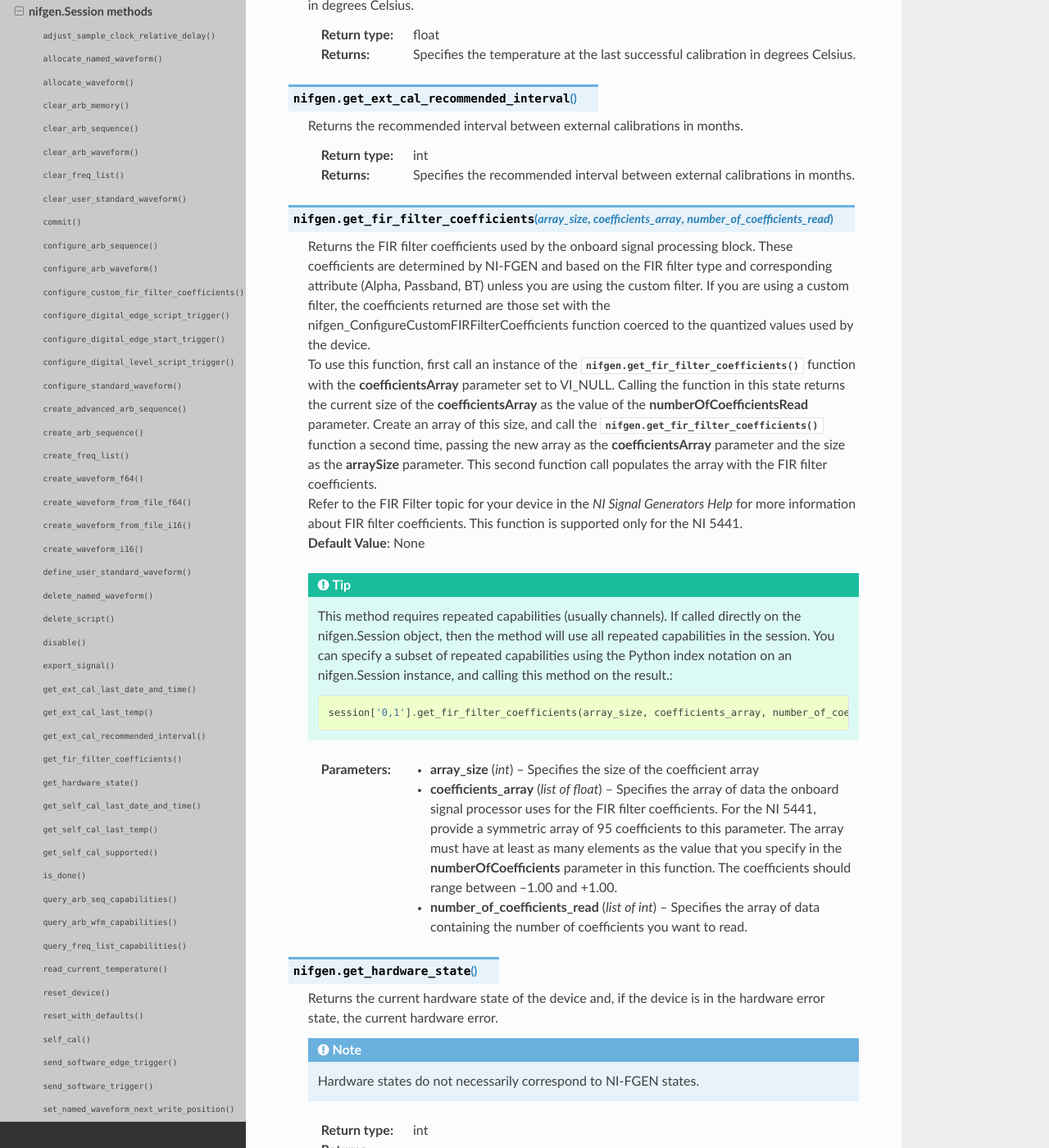
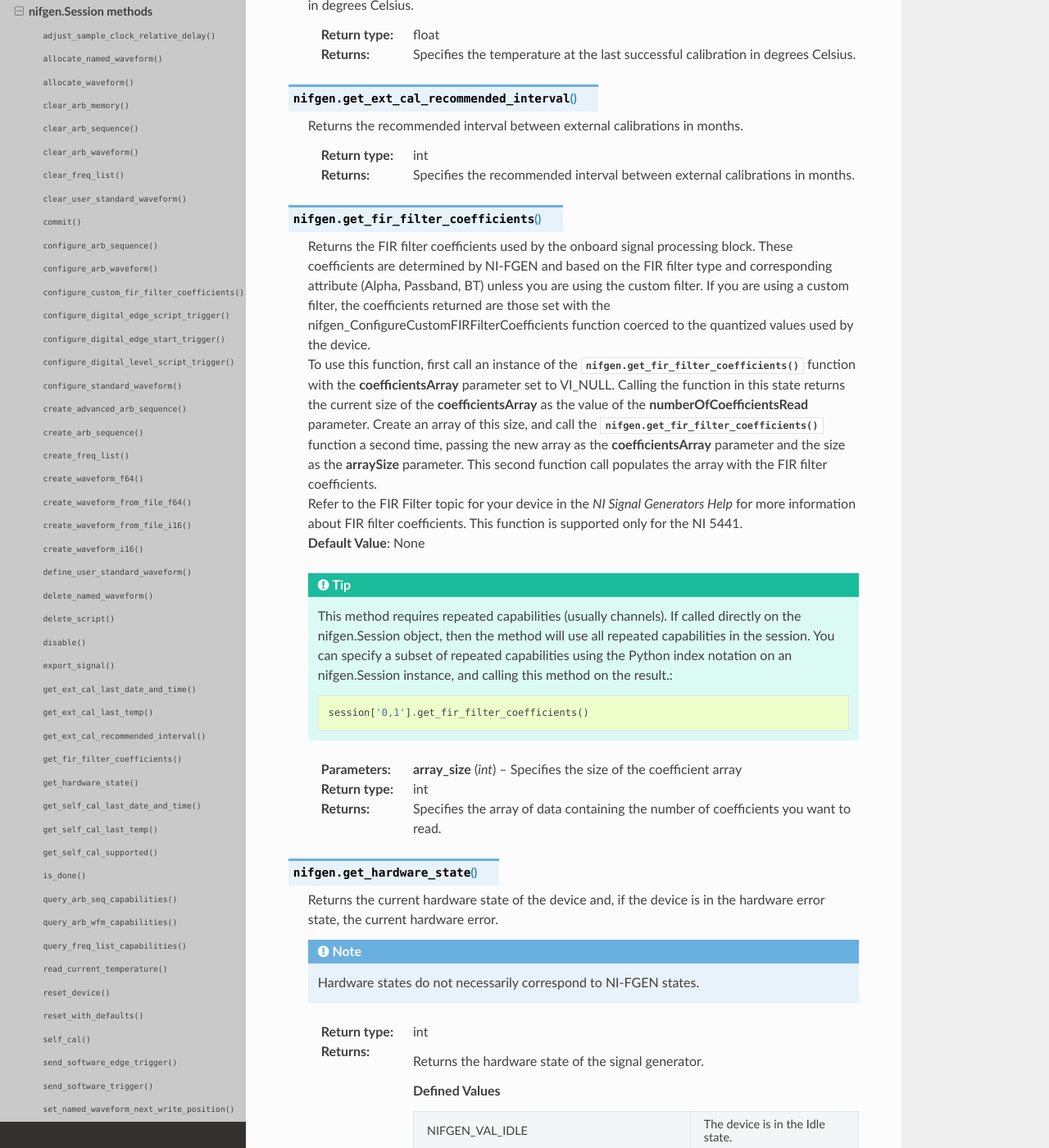
Before and after one commit to ni/nimi-python, a Sphinx documentation site: the page built from docs/nifgen/functions.rst, in a window 1280 px wide and 1400 px high, scrolled down 27763 px. Shown: the whole window at 82% size. Built offline with Sphinx 7.4.7 and the Read the Docs theme 2.0.0, drawn with Linux system fonts in a browser that asks for light colours; some of the changed text lies outside the part shown.

Commit message:
Update generated

```diff
--- a/docs/nifgen/functions.rst
+++ b/docs/nifgen/functions.rst
@@ -1558,7 +1558,7 @@ nifgen.Session methods
 
 
 
-.. function:: define_user_standard_waveform(waveform_size, waveform_data_array)
+.. function:: define_user_standard_waveform(waveform_data_array)
 
     Defines a user waveform for use in either Standard Function or Frequency
     List output mode.
@@ -1585,7 +1585,7 @@ nifgen.Session methods
 
         .. code:: python
 
-            session['0,1'].define_user_standard_waveform(waveform_size, waveform_data_array)
+            session['0,1'].define_user_standard_waveform(waveform_data_array)
 
 
     :param waveform_size:
@@ -1917,7 +1917,7 @@ nifgen.Session methods
 
 
 
-.. function:: get_fir_filter_coefficients(array_size, coefficients_array, number_of_coefficients_read)
+.. function:: get_fir_filter_coefficients()
 
     | Returns the FIR filter coefficients used by the onboard signal
       processing block. These coefficients are determined by NI-FGEN and
@@ -1951,7 +1951,7 @@ nifgen.Session methods
 
         .. code:: python
 
-            session['0,1'].get_fir_filter_coefficients(array_size, coefficients_array, number_of_coefficients_read)
+            session['0,1'].get_fir_filter_coefficients()
 
 
     :param array_size:
@@ -1963,30 +1963,17 @@ nifgen.Session methods
 
 
     :type array_size: int
-    :param coefficients_array:
-
-
-        Specifies the array of data the onboard signal processor uses for the
-        FIR filter coefficients. For the NI 5441, provide a symmetric array of
-        95 coefficients to this parameter. The array must have at least as many
-        elements as the value that you specify in the **numberOfCoefficients**
-        parameter in this function.
-        The coefficients should range between –1.00 and +1.00.
-
-
-
-
-    :type coefficients_array: list of float
-    :param number_of_coefficients_read:
-
-
-        Specifies the array of data containing the number of coefficients you
-        want to read.
-
-
-
-
-    :type number_of_coefficients_read: list of int
+
+    :rtype: int
+    :return:
+
+
+            Specifies the array of data containing the number of coefficients you
+            want to read.
+
+
+
+
 
 .. function:: get_hardware_state()
 
--- a/docs/nifgen/session.rst
+++ b/docs/nifgen/session.rst
@@ -512,7 +512,7 @@ nifgen.Session
    +-----------------------------------------------------+--------------------------------------------------------------------------------------------------------+
    | :py:func:`create_waveform_i16`                      | waveform_data_array                                                                                    |
    +-----------------------------------------------------+--------------------------------------------------------------------------------------------------------+
-   | :py:func:`define_user_standard_waveform`            | waveform_size, waveform_data_array                                                                     |
+   | :py:func:`define_user_standard_waveform`            | waveform_data_array                                                                                    |
    +-----------------------------------------------------+--------------------------------------------------------------------------------------------------------+
    | :py:func:`delete_named_waveform`                    | waveform_name                                                                                          |
    +-----------------------------------------------------+--------------------------------------------------------------------------------------------------------+
@@ -528,7 +528,7 @@ nifgen.Session
    +-----------------------------------------------------+--------------------------------------------------------------------------------------------------------+
    | :py:func:`get_ext_cal_recommended_interval`         |                                                                                                        |
    +-----------------------------------------------------+--------------------------------------------------------------------------------------------------------+
-   | :py:func:`get_fir_filter_coefficients`              | array_size, coefficients_array, number_of_coefficients_read                                            |
+   | :py:func:`get_fir_filter_coefficients`              |                                                                                                        |
    +-----------------------------------------------------+--------------------------------------------------------------------------------------------------------+
    | :py:func:`get_hardware_state`                       |                                                                                                        |
    +-----------------------------------------------------+--------------------------------------------------------------------------------------------------------+
```
Also changed, not shown: 2 other files.
